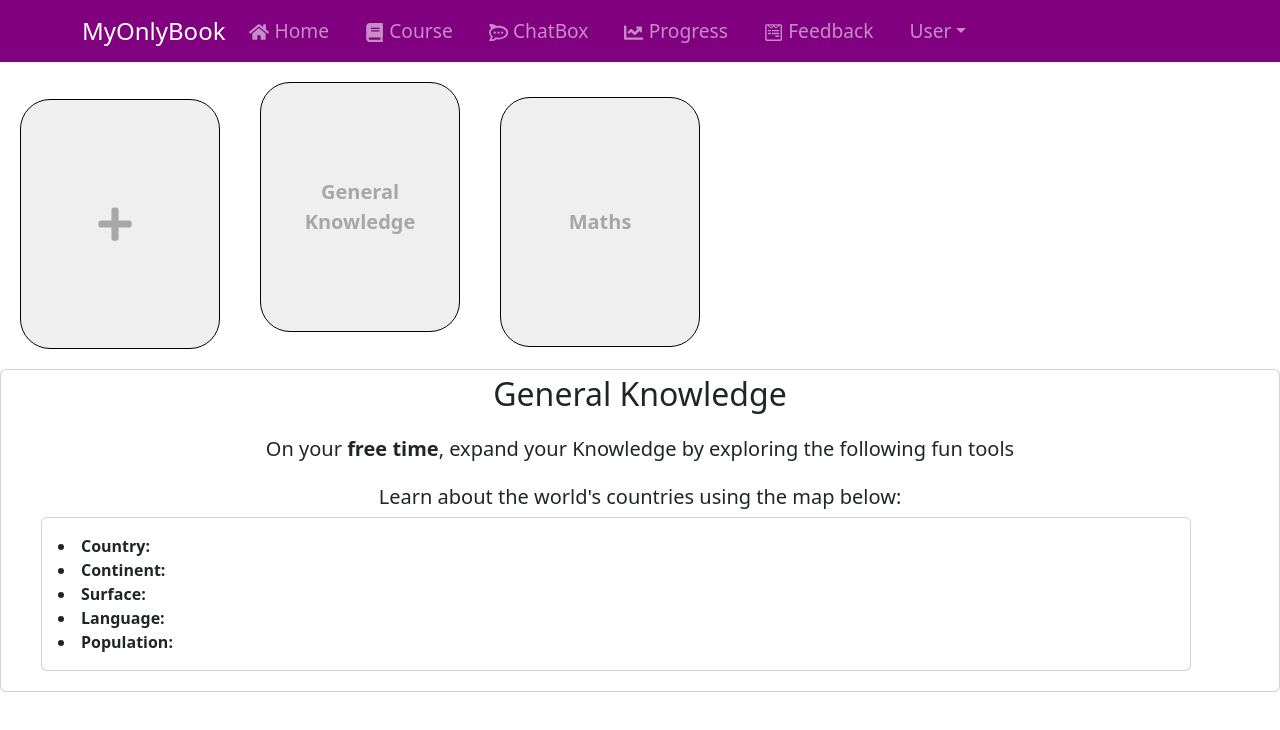
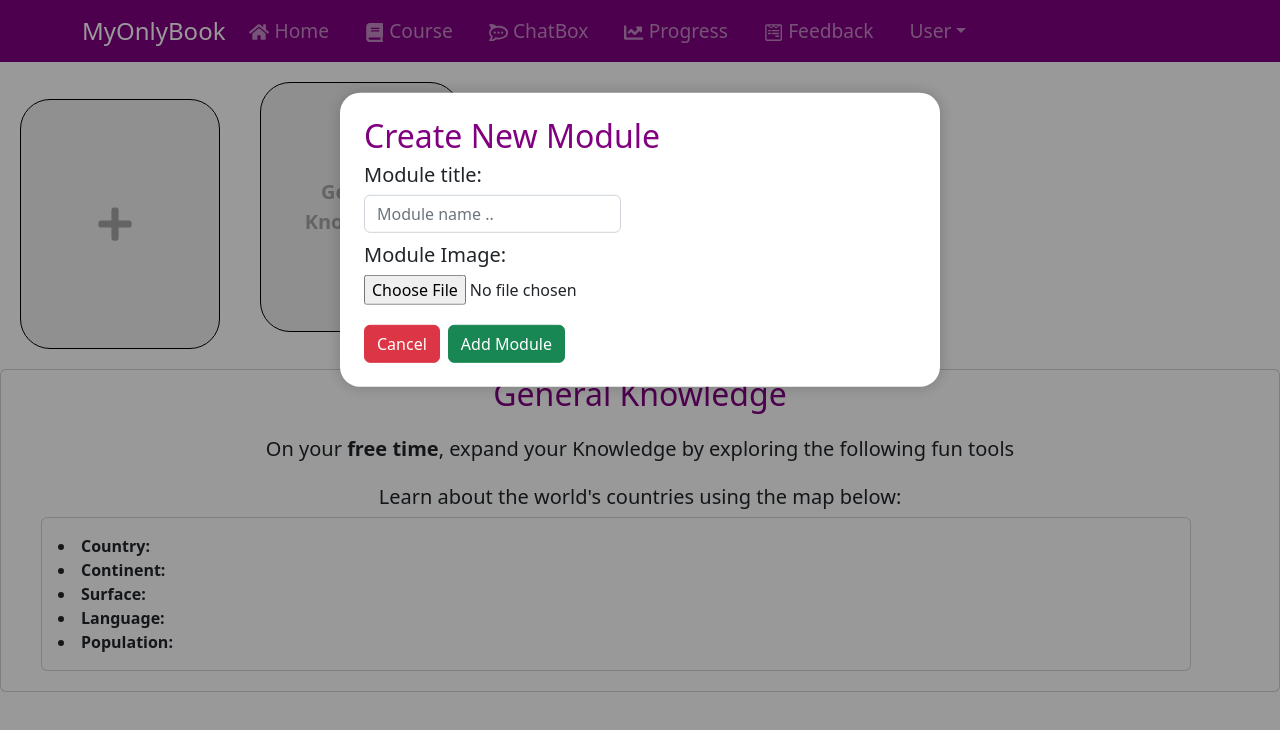
Before and after one commit to ah01567/Dissertation, a React (Create React App) app: page /course in a window 1280 px wide. Both pictures are taken after a click on the button 120 px from the left and 223 px from the top of the page. Shown: the top 730 px of the page. Built offline with nearby package versions, Linux system fonts and the light colour scheme; no server answers.

Commit message:
Added a modal pop up for new modules

```diff
--- a/package.json
+++ b/package.json
@@ -17,6 +17,7 @@
     "react-google-maps": "^9.4.5",
     "react-icons": "^4.8.0",
     "react-leaflet": "^4.2.1",
+    "react-modal": "^3.16.1",
     "react-router-dom": "^6.9.0",
     "react-scripts": "5.0.1",
     "web-vitals": "^2.1.4"
--- /dev/null
+++ b/src/Design/Modal.css
@@ -0,0 +1,37 @@
+.modal-container {
+    position: absolute;
+    top: 30%;
+    left: 50%;
+    transform: translate(-50%, -50%);
+    background-color: white;
+    border-radius: 20px;
+    box-shadow: 0px 0px 16px rgba(0, 0, 0, 0.2);
+    padding: 24px;
+    max-width: 600px;
+    width: 100%;
+
+  }
+
+  .modal-overlay {
+    position: fixed;
+    top: 0;
+    left: 0;
+    right: 0;
+    bottom: 0;
+    background-color: rgba(0, 0, 0, 0.4);
+  }
+  h2 {
+    color: purple;
+  }
+  .button-group {
+    margin-top: 20px;
+  }
+  .upload-img {
+    margin-top: 10px;
+  }
+  .cancel-btn {
+    margin-right: 4px;
+  }
+  .add-btn {
+    margin-left: 4px;
+  }
--- a/src/pages/Course.js
+++ b/src/pages/Course.js
@@ -1,12 +1,21 @@
-import React from 'react';
+import React, { useState } from 'react';
 import NavBar from '../components/NavBar';
 import Spinner from '../components/Spinner';
 import useAuth from "./CurrentUser";
 import GeneralKnowledgeTicket from '../components/GeneralKnowledgeTicket';
 import { FaPlus } from 'react-icons/fa';
 import '../Design/ModuleTicket.css';
+import Modal from 'react-modal';
+import '../Design/Modal.css';
+import Form from 'react-bootstrap/Form';
+import Button from 'react-bootstrap/Button';
+
+
 const Home = () => {
+
     const { firebaseInitialized } = useAuth();
+    const [showNewModuleSection, setShowNewModuleSection] = useState(false);
+
     if (!firebaseInitialized) {
         return <Spinner />;
       }
@@ -14,11 +23,28 @@ const Home = () => {
     return(
         <div>
             <div><NavBar/></div>
+
             <div className='module'>
-                <button className="upload-btn"><FaPlus className="plus-icon" /></button>
+                <button className="upload-btn" onClick={() => setShowNewModuleSection(true)}><FaPlus className="plus-icon" /></button>
                 <button className="upload-btn"> <b>General Knowledge</b></button>
-                <button className="upload-btn"> <b>Maths</b></button>
             </div>
+
+            <Modal isOpen={showNewModuleSection} onRequestClose={() => setShowNewModuleSection(false)} className="modal-container" overlayClassName="modal-overlay">
+                <h2>Create New Module</h2>
+                <Form>
+                    <label>
+                        <h5>Module title:</h5> <Form.Control type="text" placeholder="Module name .."/>
+                    </label> <br/>
+                    <label className="upload-img">
+                        <h5>Module Image:</h5> <input type="file" accept="image/*" />
+                    </label>
+                    <div className="button-group">
+                        <Button className='cancel-btn' variant="danger" onClick={() => setShowNewModuleSection(false)}>Cancel</Button>
+                        <Button className='add-btn' variant="success">Add Module</Button>
+                    </div>
+                </Form>
+            </Modal>
+
             <div className='module-tickets'>
                 <GeneralKnowledgeTicket/>
             </div>
```
Also changed, not shown: 1 other file (tests, documents, lock files or other folders).
